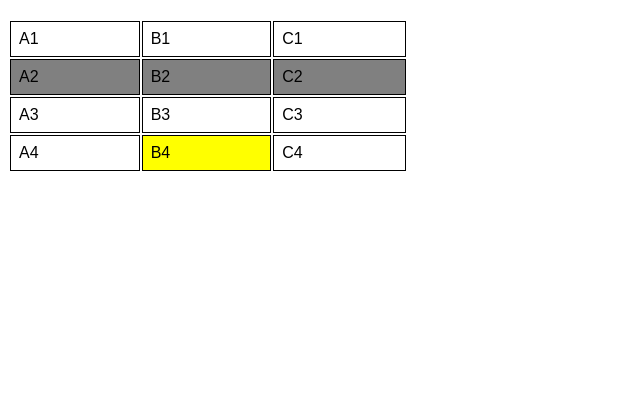
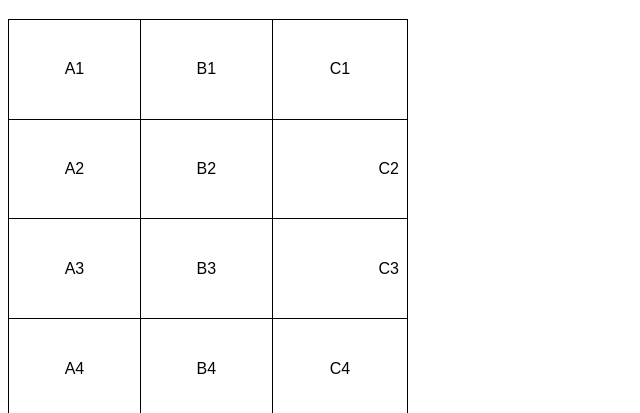
Before and after one commit to joaovictor0902/html-css, a plain HTML site: page exercícios/ex023/tabela001.html in a window 1280 px wide. Shown: the part 61-474 px from the top of the page, without its empty margins (0-640 px from the left). Drawn offline with Linux system fonts and the light colour scheme.

Commit message:
Update tabela001.html

```diff
--- a/exercícios/ex023/tabela001.html
+++ b/exercícios/ex023/tabela001.html
@@ -8,29 +8,24 @@
     <style>
         body{
             font-family: Arial, Helvetica, sans-serif;
-            border-collapse: collapse;
         }
 
         table{
             width: 400px;
+            height: 400px;
+            border-collapse: collapse;
         }
 
-        tr.linha{
-            background-color: gray;
-        }
 
         td {
             border: 1px solid black;
             padding: 8px;
+            text-align: center; /* alinhamento horizontal */
+            vertical-align: middle; /* alinhamento vertical */
         }
 
-        .dado:hover {
-            background-color: red;
-            border-radius: 10px;
-        }
-
-        td.dado{
-            background-color: yellow;
+        .numero{
+            text-align: right;
         }
     </style>
 </head>
@@ -49,20 +44,20 @@
             <td>B1</td>
             <td>C1</td>
         </tr>
-        <tr class="linha"> <!--Segunda linha-->
+        <tr > <!--Segunda linha-->
             <td>A2</td>
             <td>B2</td>
-            <td>C2</td>
+            <td class="numero" >C2</td>
         </tr>
 
         <tr> <!--Terceira linha-->
             <td>A3</td>
             <td>B3</td>
-            <td>C3</td>
+            <td class="numero" >C3</td>
         </tr>
         <tr> <!--Quarta linha-->
             <td>A4</td>
-            <td class="dado">B4</td>
+            <td>B4</td>
             <td>C4</td>
         </tr>
     </table>
```
